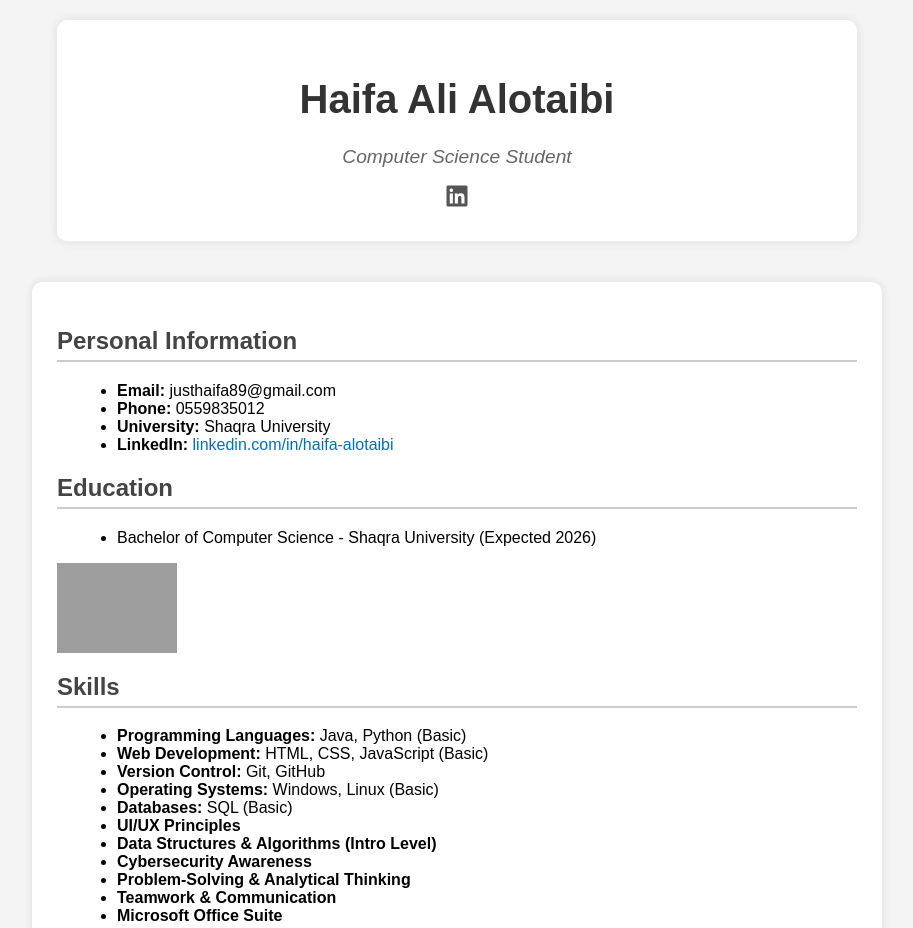
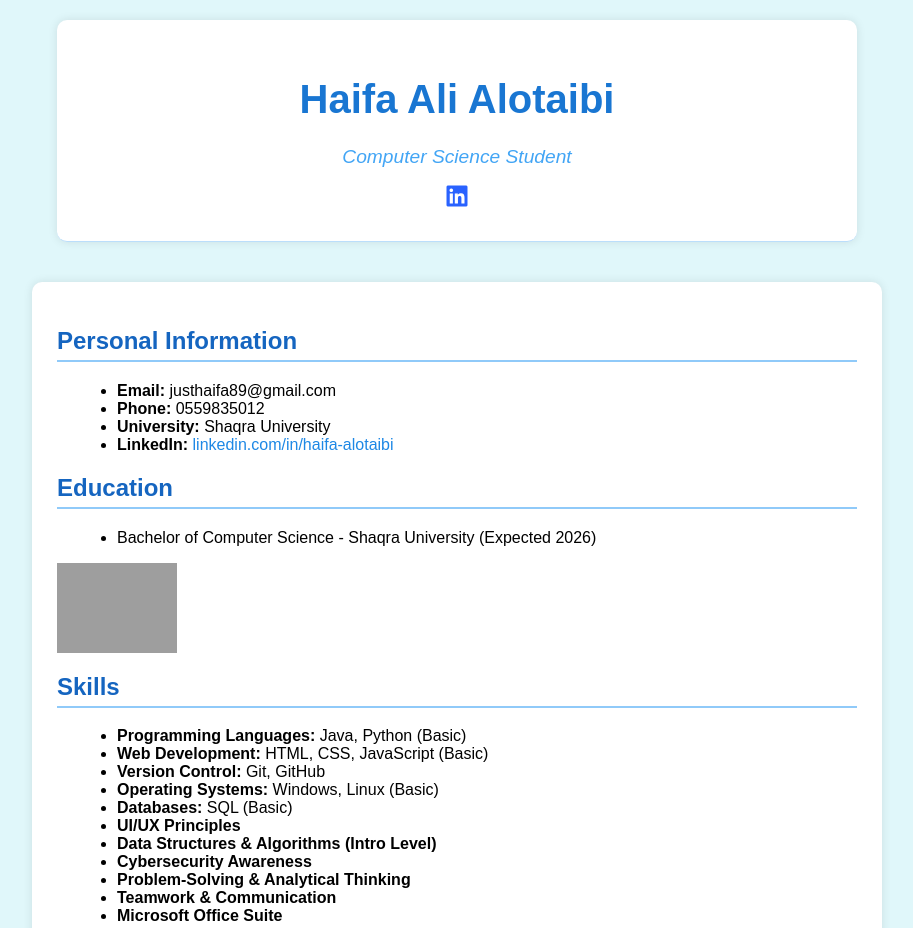
Before and after one commit to HaifaAlotaibi/Haifa-cv, a plain HTML site: page index.html in a window 1280 px wide. Shown: the top 928 px of the page, without its empty margins (183-1096 px from the left). Drawn offline with Linux system fonts and the light colour scheme; grey boxes are pictures that could not be loaded.

Commit message:
Update style.css

```diff
--- a/style.css
+++ b/style.css
@@ -1,6 +1,6 @@
 body {
     font-family: Arial, sans-serif;
-    background-color: #f4f4f4;
+    background-color: #e0f7fa;
     margin: 0;
     padding: 0;
     display: flex;
@@ -24,12 +24,12 @@ body {
     flex-direction: column;
     align-items: center;
     padding: 30px 0;
-    border-bottom: 1px solid #eee;
+    border-bottom: 1px solid #bbdefb;
     margin-bottom: 20px;
 }
 
 .top-section h1 {
-    color: #333;
+    color: #1976d2;
     font-size: 2.5em;
     margin-bottom: 5px;
 }
@@ -37,7 +37,7 @@ body {
 .top-section .title {
     text-align: center;
     font-style: italic;
-    color: #666;
+    color: #42a5f5;
     font-size: 1.2em;
     margin-bottom: 15px;
 }
@@ -48,13 +48,13 @@ body {
 }
 
 .social-icons a {
-    color: #555;
+    color: #2962ff;
     font-size: 1.5em;
     text-decoration: none;
 }
 
 .social-icons a:hover {
-    color: #0073b1;
+    color: #0d47a1;
 }
 
 .main-content {
@@ -62,8 +62,8 @@ body {
 }
 
 .main-content h2 {
-    color: #444;
-    border-bottom: 2px solid #ccc;
+    color: #1565c0;
+    border-bottom: 2px solid #90caf9;
     padding-bottom: 5px;
 }
 
@@ -73,7 +73,7 @@ body {
 }
 
 .main-content a {
-    color: #0073b1;
+    color: #1e88e5;
     text-decoration: none;
 }
 
```
